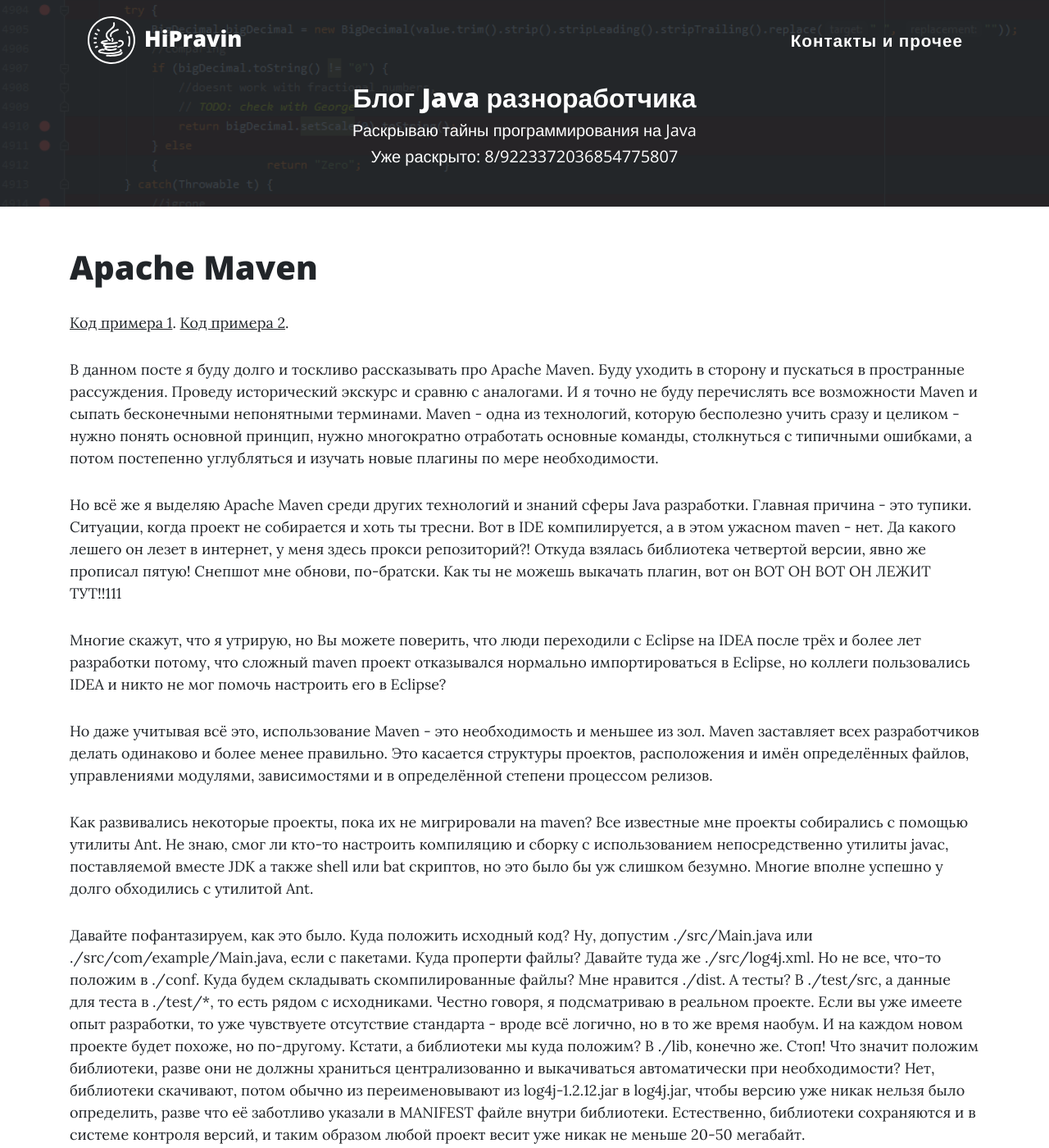
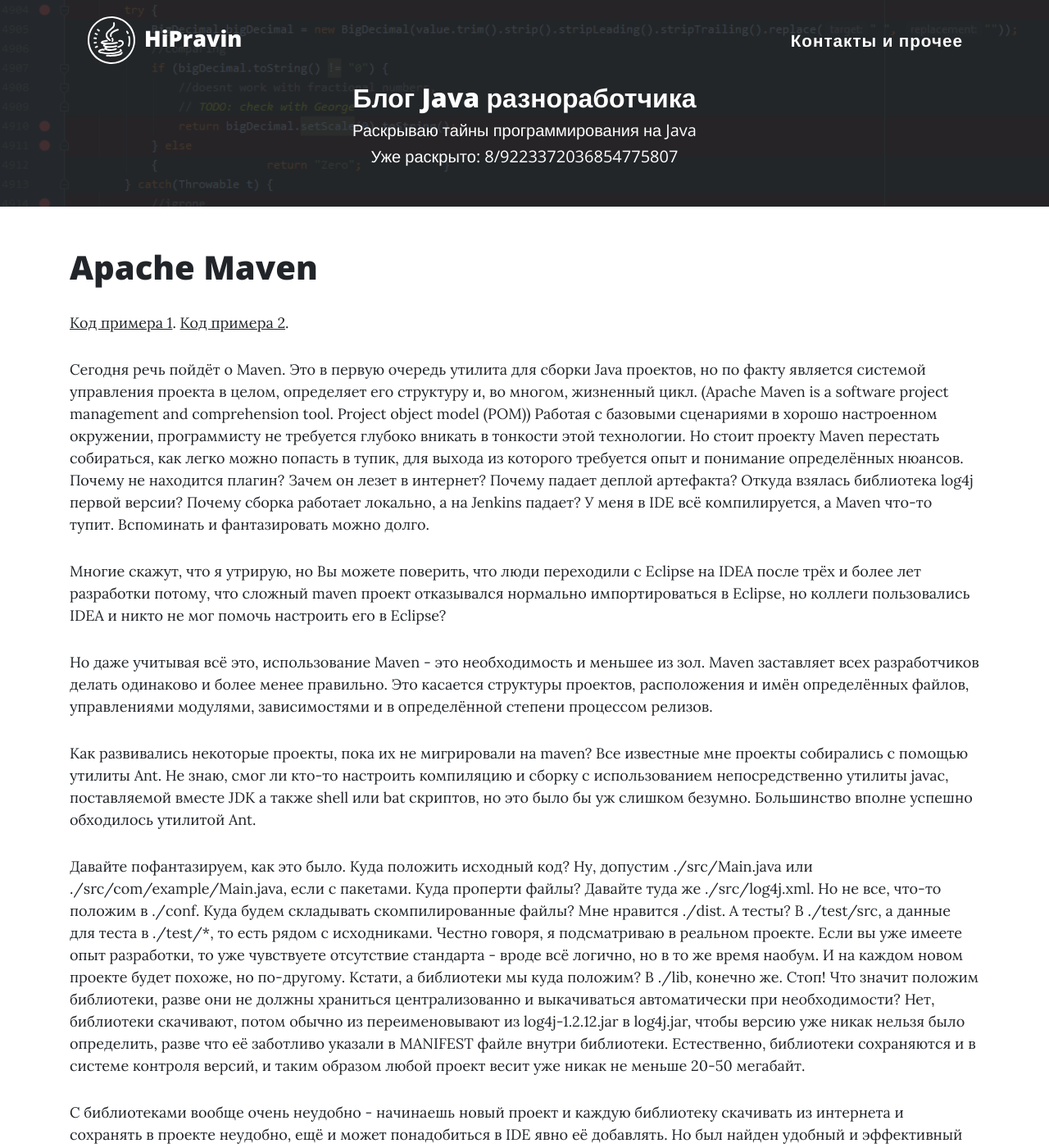
Before and after one commit to hipravin/hipravin.github.io, a Jekyll site: the page built from _posts/2020-04-12-maven.html, in a window 1280 px wide and 1400 px high. Shown: the whole window at 82% size. Built offline with Jekyll 4.4.1, drawn with Linux system fonts in a browser that asks for light colours; some of the changed text lies outside the part shown.

Commit message:
maven post finally finished

```diff
--- a/_posts/2020-04-06-maven.html
+++ b/_posts/2020-04-12-maven.html
@@ -8,17 +8,12 @@ excerpt: Зачем нужен и как используется. Обзорн
     <a href="https://github.com/hipravin/samples-maven-multiple">Код примера 2</a>.</p>
 
 <p>
-    В данном посте я буду долго и тоскливо рассказывать про Apache Maven. Буду уходить в сторону и пускаться в пространные рассуждения.
-    Проведу исторический экскурс и сравню с аналогами. И я точно не буду перечислять все возможности Maven и сыпать бесконечными непонятными терминами.
-    Maven - одна из технологий, которую бесполезно учить сразу и целиком - нужно понять основной принцип, нужно многократно отработать основные команды,
-    столкнуться с типичными ошибками, а потом постепенно углубляться и изучать новые плагины по мере необходимости.
-</p>
-
-<p>
-    Но всё же я выделяю Apache Maven среди других технологий и знаний сферы Java разработки.
-    Главная причина - это тупики. Ситуации, когда проект не собирается и хоть ты тресни. Вот в IDE компилируется, а в этом ужасном maven - нет.
-    Да какого лешего он лезет в интернет, у меня здесь прокси репозиторий?! Откуда взялась библиотека четвертой версии, явно же прописал пятую!
-    Снепшот мне обнови, по-братски. Как ты не можешь выкачать плагин, вот он ВОТ ОН ВОТ ОН ЛЕЖИТ ТУТ!!111
+    Сегодня речь пойдёт о Maven. Это в первую очередь утилита для сборки Java проектов, но по факту является системой управления проекта в целом,
+    определяет его структуру и, во многом, жизненный цикл. (Apache Maven is a software project management and comprehension tool. Project object model (POM))
+    Работая с базовыми сценариями в хорошо настроенном окружении, программисту не требуется глубоко вникать в тонкости этой технологии.
+    Но стоит проекту Maven перестать собираться, как легко можно попасть в тупик, для выхода из которого требуется опыт и понимание определённых нюансов.
+    Почему не находится плагин? Зачем он лезет в интернет? Почему падает деплой артефакта? Откуда взялась библиотека log4j первой версии?
+    Почему сборка работает локально, а на Jenkins падает? У меня в IDE всё компилируется, а Maven что-то тупит. Вспоминать и фантазировать можно долго.
 </p>
 
 <p>
@@ -38,7 +33,7 @@ excerpt: Зачем нужен и как используется. Обзорн
     Все известные мне проекты собирались с помощью утилиты Ant.
     Не знаю, смог ли кто-то настроить компиляцию и сборку с использованием непосредственно утилиты javac,
     поставляемой вместе JDK а также shell или bat скриптов, но это было бы уж слишком безумно.
-    Многие вполне успешно у долго обходились с утилитой Ant.
+    Большинство вполне успешно обходилось утилитой Ant.
 </p>
 
 <p>
@@ -195,7 +190,7 @@ excerpt: Зачем нужен и как используется. Обзорн
         какой уровень языка использовать для компиляции.
     </li>
     <li>
-        Новые проекты создаются с минимальной конфигурацией, небольшие изменения требуются только по необходимости
+        Новые проекты создаются с минимальной конфигурацией, небольшие изменения требуются только по необходимости.
     </li>
     <li>
         Встроенная удобная работа с генерируемыми исходники, например, для SOAP веб сервисов. Существует отдельная фаза generate-sources,
@@ -720,7 +715,7 @@ excerpt: Зачем нужен и как используется. Обзорн
             <password>password1</password>
         </server>
     </servers>  {% endhighlight %}
-    Теперь запуская "mvn deploy" файлы будут загружаться на сервер http://nexus.address/ и станут доступными всем авторизованным пользователям этого репозитория.
+    Теперь запуская "mvn deploy" файлы будут загружаться на сервер http://localhost:8081/ и станут доступными всем авторизованным пользователям этого репозитория.
     Maven central - публичный сервер, доступный на чтение всем без ограничений, но в корпоративном сервере Artifatory возможно настраивать гранулярные права доступа.
 </p>
 
@@ -908,7 +903,7 @@ excerpt: Зачем нужен и как используется. Обзорн
     сильнее всего влияющая на процесс проектирования и разработки приложений.
     Сегодня в эпоху микросервисов становится всё более популярно использовать один репозиторий (GIT) для одного сервиса.
     В этом случае объём кода и логики одного приложения часто не требует разделения на модули. Сейчас я не буду никак сравнивать монолит с микросервисной архитектурой.
-    Многие работают с монолитом или как минимум приложениями с большим объёмом кода в одном репозитории.
+    Многие работают с монолитом или как минимум c приложениями с большим объёмом кода в одном репозитории.
     В этом случае разделение кода на модули имеет тот же смысл, что разделение на пакеты, классы, методы.
 </p>
 
@@ -1168,7 +1163,7 @@ excerpt: Зачем нужен и как используется. Обзорн
 
 <p>
     <strong>Gradle.</strong> Gradle - аналог Maven, который появился чуть позже и считается более продвинутым, современным, стильным - модным - молодежным.
-    Основное различие между ними - Gradle использует язык Groovy для конфигурации, а не XML, а так же по-другому определяет жизненный цикл.
+    Основное различие между ними - Gradle использует язык Groovy или Kotlin для конфигурации, а не XML, а также по-другому определяет жизненный цикл.
     Одно и то же приложение может одновременно иметь эквивалентные конфигурации сборок на Maven и Gradle.
     На сайте spring.io примеры одновременно содержат инструкции и для Maven, и для Gradle.
     При этом сам springframework начиная как минимум с версии 4 собирается с помощью Gradle.
```
Also changed, not shown: other parts of _posts/2020-04-12-maven.html (+6 -6 lines).
